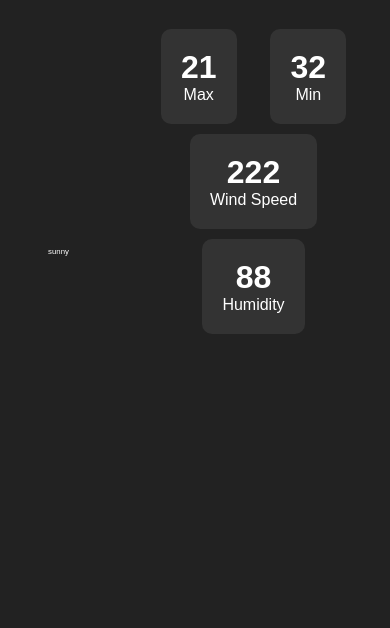
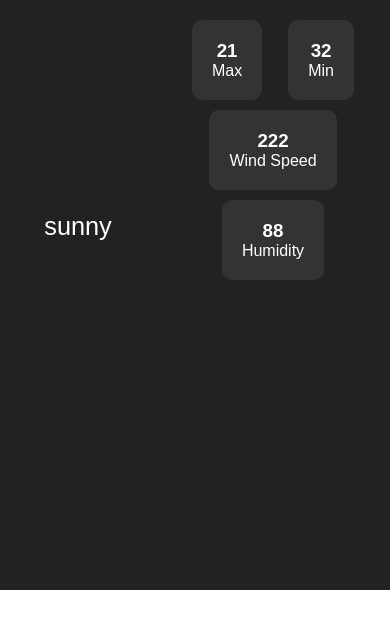
Before and after one commit to Xoumita/Weather-app, a plain HTML site: page index.html in a window 390 px wide. Shown: the part 324-952 px from the top of the page. After the commit the page ends 914 px from the top, so only its background shows below. Drawn offline with Linux system fonts and the light colour scheme.

Commit message:
modified

```diff
--- a/index.html
+++ b/index.html
@@ -36,19 +36,19 @@
                     </div>
                     <div id="details">
                         <div>
-                            <h1 class="details-txt" id="min-temp">21</h1>
+                            <h3 class="details-txt" id="min-temp">21</h3>
                             <p>Max</p>
                         </div>
                         <div>
-                            <h1 class="details-txt" id="max-temp">32</h1>
+                            <h3 class="details-txt" id="max-temp">32</h3>
                             <p>Min</p>
                         </div>
                         <div>
-                            <h1 class="details-txt" id="wind-speed">222</h1>
+                            <h3 class="details-txt" id="wind-speed">222</h3>
                             <p>Wind Speed</p>
                         </div>
                         <div>
-                            <h1 class="details-txt" id="humidity">88</h1>
+                            <h3 class="details-txt" id="humidity">88</h3>
                             <p>Humidity</p>
                         </div>
 
--- a/style.css
+++ b/style.css
@@ -9,7 +9,6 @@ html,body{
     height: 100%;
 }
 .main{
-    /* width: 100%; */
     height: 100vh;
     position: relative;
     background-color: red;
@@ -97,7 +96,6 @@ nav div{
 .l-content{
     width: 100%;
     height: 50%;
-    /* background-color: pink; */
     display: flex;
     flex-direction: column;
     align-items: center;
@@ -105,17 +103,17 @@ nav div{
 #icon-box{
     width: 100%;
     height: 60%;
-    /* background-color: skyblue; */
     display: flex;
     flex-direction: column;
     align-items: center;
     justify-content: center;
-    font-size: 2vw;
+    font-size: 3vmax;
     border-bottom: 1px solid #333;
+    padding: 10px;
 }
 #icon{
     height: 50%;
-
+    margin: 10px;
 }
 
 #details{
@@ -138,7 +136,7 @@ nav div{
 #forecast{
     width: 100%;
     height: 30vh;
-    margin: 20px;
+    margin-top: 30px;
     padding: 0 20px;
     display: flex;
     align-items: center;
@@ -162,19 +160,18 @@ nav div{
     }
     .left{
         width: 100%;
-        /* height: 50vh; */
         justify-content: center;
     }
     .l-content{
         flex-direction: row;
     }
     #icon-box{
-        width: 30%;
+        width: 40%;
         height: 100%;
         border: none;
     }
     #details{
-        width: 70%;
+        width: 60%;
         height: 100%;
         flex-wrap: wrap;
     }
```
